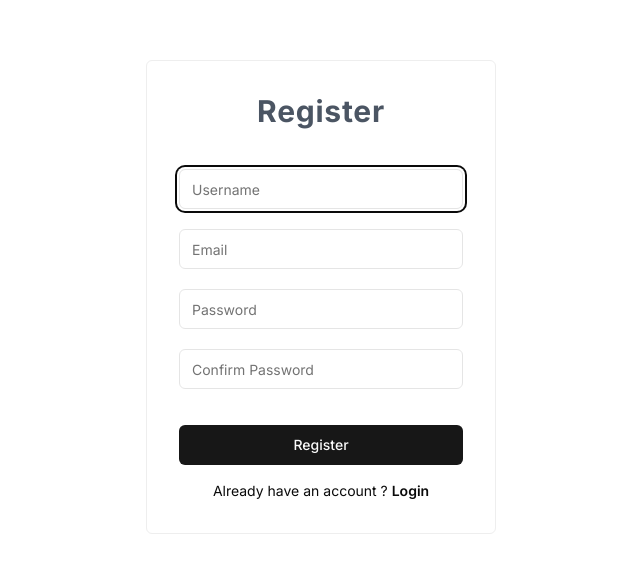
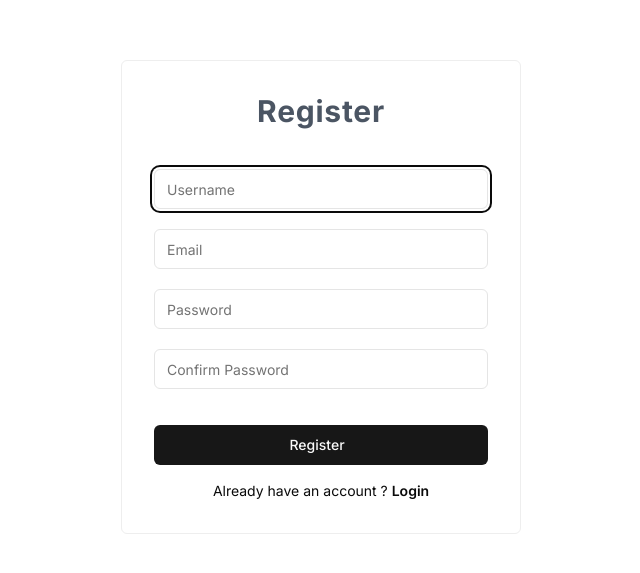
Before and after one commit to makdoom/next-auth, a Next.js app: page /register in a window 1280 px wide. Shown: the part 103-676 px from the top of the page, without its empty margins (319-959 px from the left). Built offline with nearby package versions, Linux system fonts and the light colour scheme.

Commit message:
feat: add register user functionality on frontend

```diff
--- a/app/(auth)/register/page.tsx
+++ b/app/(auth)/register/page.tsx
@@ -3,33 +3,68 @@
 import { Button } from "@/components/ui/button";
 import { Input } from "@/components/ui/input";
 import { User } from "@/types/user.types";
+import axios from "axios";
+import { Loader } from "lucide-react";
 import Link from "next/link";
 import { ChangeEvent, useState } from "react";
 
+type RegisterErrorMessageType = {
+  username?: string;
+  email?: string;
+  password?: string;
+};
+
 const Register = () => {
   const [user, setUser] = useState<User>({} as User);
+  const [isLoading, setIsLoading] = useState(false);
+  const [error, setError] = useState<RegisterErrorMessageType>({});
 
   const handleUserChange = (event: ChangeEvent<HTMLInputElement>) =>
     setUser((prev) => ({ ...prev, [event.target.name]: event.target.value }));
 
   const handleRegister = async () => {
     console.log(user);
+    setIsLoading(true);
+    try {
+      const response = await axios.post("/api/auth/register", {
+        username: user.username,
+        email: user.email,
+        password: user.password,
+        password_confirmation: user.confirmPassword,
+      });
+
+      setIsLoading(false);
+      if (response.data.status === 400) {
+        setError(response.data.message);
+        return;
+      }
+
+      setError({});
+    } catch (error) {
+      console.log(error);
+    }
   };
 
   return (
     <div className="h-full w-full flex justify-center items-center flex-1">
-      <div className="border border-[#eee] p-3 md:p-8 w-[350px] flex flex-col justify-center items-center rounded-md">
+      <div className="border border-[#eee] p-3 md:p-8 w-[350px] m-4 md:w-[400px] flex flex-col justify-center items-center rounded-md">
         <h2 className="text-center font-bold mb-10 text-3xl tracking-wide text-gray-600">
           Register
         </h2>
+        <div className="w-full">
           <Input
-          name="name"
+            name="username"
             type="text"
             autoFocus
             placeholder="Username"
             className="w-full"
             onChange={handleUserChange}
           />
+          {error.username && (
+            <span className="text-left text-xs text-red-500 my-2">
+              {error.username}
+            </span>
+          )}
           <Input
             name="email"
             type="email"
@@ -37,6 +72,12 @@ const Register = () => {
             className="w-full mt-5"
             onChange={handleUserChange}
           />
+          {error.email && (
+            <span className="text-left text-xs text-red-500 my-2">
+              {error.email}
+            </span>
+          )}
+
           <Input
             name="password"
             type="password"
@@ -44,6 +85,11 @@ const Register = () => {
             className="w-full mt-5"
             onChange={handleUserChange}
           />
+          {error.password && (
+            <span className="justify-start text-xs text-red-500 my-2">
+              {error.password}
+            </span>
+          )}
           <Input
             name="confirmPassword"
             type="password"
@@ -55,12 +101,14 @@ const Register = () => {
           <Button
             variant="default"
             className="mt-4 w-full"
+            disabled={isLoading}
             onClick={handleRegister}
           >
-          Register
+            <span className="mr-2">Register</span>{" "}
+            {isLoading && <Loader className="h-4 w-4 animate-spin" />}
           </Button>
 
-        <h2 className="text-sm mt-4">
+          <h2 className="text-sm mt-4 text-center">
             Already have an account ?{" "}
             <Link href="/login" className="font-semibold">
               Login
@@ -68,6 +116,7 @@ const Register = () => {
           </h2>
         </div>
       </div>
+    </div>
   );
 };
 export default Register;
--- a/app/api/auth/[...nextauth]/authOptions.ts
+++ b/app/api/auth/[...nextauth]/authOptions.ts
@@ -2,6 +2,9 @@ import { AuthOptions } from "next-auth";
 import CredentialsProvider from "next-auth/providers/credentials";
 
 export const authOptions: AuthOptions = {
+  pages: {
+    signIn: "/login",
+  },
   providers: [
     CredentialsProvider({
       name: "Next Auth",
--- a/app/api/auth/register/route.ts
+++ b/app/api/auth/register/route.ts
@@ -37,5 +37,12 @@ export const POST = async (request: NextRequest) => {
       console.log(error.messages);
       return NextResponse.json({ message: error.messages, status: 400 });
     }
+
+    console.log(error);
+    return NextResponse.json({
+      message: "Something went wrong with the API",
+      error: error,
+      status: 400,
+    });
   }
 };
--- a/models/User.ts
+++ b/models/User.ts
@@ -3,7 +3,6 @@ import mongoose, { Schema } from "mongoose";
 const userSchema = new Schema({
   username: {
     type: String,
-    unique: true,
     required: [true, "Please enter username"],
   },
   email: {
--- a/package.json
+++ b/package.json
@@ -12,6 +12,7 @@
     "@radix-ui/react-slot": "^1.0.2",
     "@types/bcryptjs": "^2.4.6",
     "@vinejs/vine": "^1.7.0",
+    "axios": "^1.6.2",
     "bcryptjs": "^2.4.3",
     "class-variance-authority": "^0.7.0",
     "clsx": "^2.0.0",
```
Also changed, not shown: 1 other file (tests, documents, lock files or other folders). Lines whose indentation alone changed are shown as unchanged.
